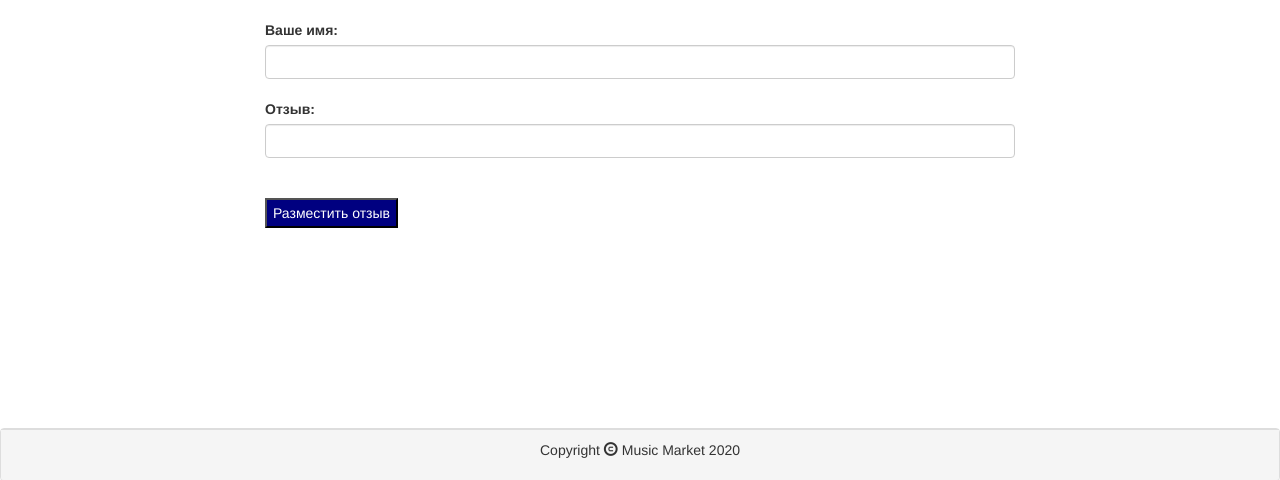
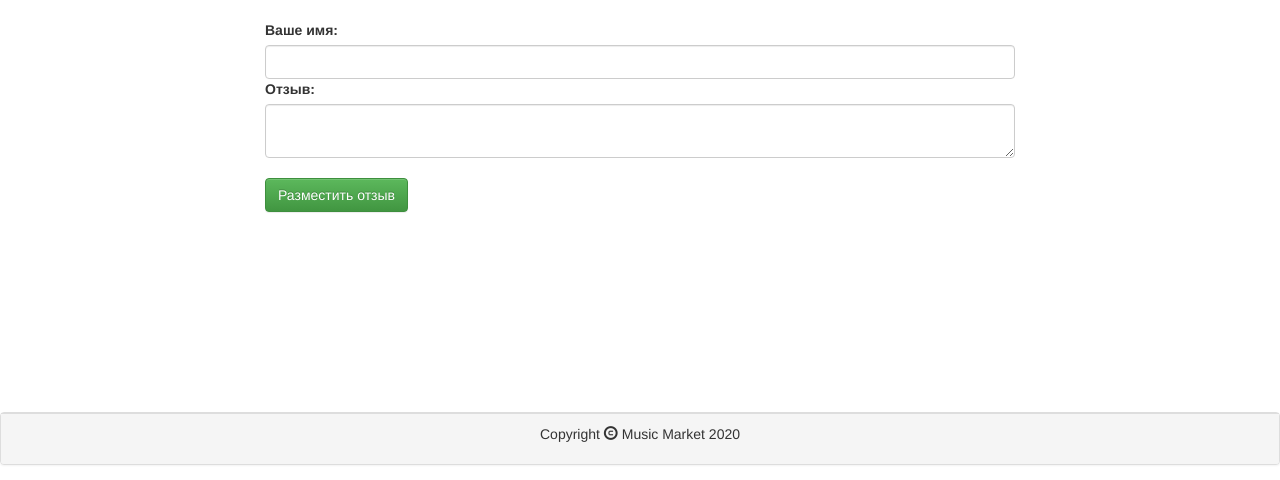
Before and after one commit to catherinematus/django-market, a Django app: page /add_review/ in a window 1280 px wide. Shown: the part 52-532 px from the top of the page. Run offline with Django 3.2, Linux system fonts and the light colour scheme; some libraries are stand-ins or nearby versions.

Commit message:
edit reviews

```diff
--- a/music_market/templates/product/add_review.html
+++ b/music_market/templates/product/add_review.html
@@ -2,7 +2,7 @@
 
 {% block content %}
 
-<div class="container">
+<div class="container" xmlns="http://www.w3.org/1999/html">
 <!--    <a href="{{request.META.HTTP_REFERER}}">Назад</a>-->
 
     <div class="row">
@@ -30,16 +30,19 @@
                 {% csrf_token %}
 
                 <label for="id_author">Ваше имя:</label>
-                <input id="author" type="text" class="form-control" name="author"><br>
+                <input id="author" type="text" class="form-control" name="author">
 <!--                         {{form.errors.author}}-->
 
                 <label for="id_text">Отзыв:</label>
-                <input id="text" type="text" class="form-control" name="text" ><br>
+                <textarea class="form-control" row="5" id="text" name="text"></textarea><br>
+<!--                <input id="text" type="text" class="form-control" name="text" ><br>-->
 <!--                        {{form.errors.text}}-->
+
+<!--                        {{ form.as_p }}-->
 
 
 
-                <button style="height: 30px; background-color: #000080; color: #FFFFFF; margin-top: 20px" type="submit">Разместить отзыв</button>
+                <button class="btn btn-success" type="submit">Разместить отзыв</button>
             </form>
 
         </div>
--- a/music_market/templates/product/home_page.html
+++ b/music_market/templates/product/home_page.html
@@ -5,7 +5,7 @@
 <div class="container-fluid">
    {% if messages %}
       {% for message in messages %}
-        <div class="alert alert-success alert-dismissible" role="alert">
+        <div class="alert alert-info alert-dismissible" role="alert">
         <button type="button" class="close" data-dismiss="alert" aria-label="Close">
             <span aria-hidden="true">&times;</span>
         </button>
--- a/music_market/views.py
+++ b/music_market/views.py
@@ -216,6 +216,7 @@ def add_review(request):
         if form.is_valid():
             form.date = timezone.now()
             form.save()
+            messages.add_message(request, messages.INFO, 'Спасибо за ваш отзыв.')
             return redirect('home_page')
 
             # return render(request, 'product/reviews.html', {'reviews': reviews,
```
Also changed, not shown: db.sqlite3.
